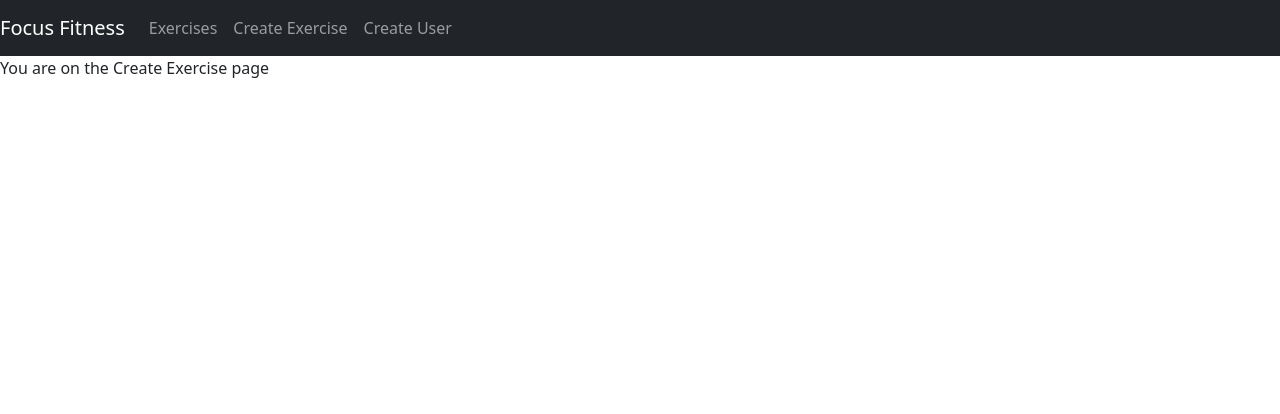
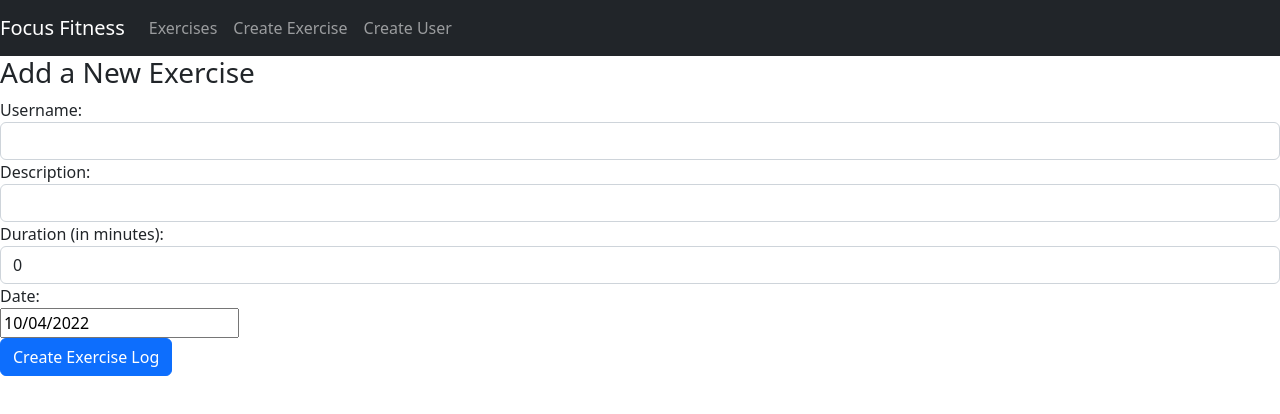
Before and after one commit to maryh1001/finalproject, a React (Create React App) app in the folder client/: page /create in a window 1280 px wide. Shown: the top 414 px of the page. Built offline with nearby package versions, Linux system fonts and the light colour scheme.

Commit message:
Creating the add a new exercise form

```diff
--- a/client/package.json
+++ b/client/package.json
@@ -8,6 +8,7 @@
     "@testing-library/user-event": "^13.5.0",
     "bootstrap": "^5.2.1",
     "react": "^18.2.0",
+    "react-datepicker": "^4.8.0",
     "react-dom": "^18.2.0",
     "react-router-dom": "^6.4.1",
     "react-scripts": "5.0.1",
--- a/client/src/App.js
+++ b/client/src/App.js
@@ -1,4 +1,5 @@
-import {BrowserRouter, Route, Routes} from 'react-router-dom';
+
+import {BrowserRouter, Route, Routes } from 'react-router-dom';
 import Navbar from './components/Navbar';
 import ExercisesList from './components/ExercisesList';
 import EditExercise from './components/EditExercise';
--- a/client/src/components/CreateExercise.js
+++ b/client/src/components/CreateExercise.js
@@ -1,8 +1,77 @@
+import { Component } from 'react';
+import DatePicker from 'react-datepicker';
+import "react-datepicker/dist/react-datepicker.css";
 
-const CreateExercise = () => {
-    return (
-        <div>You are on the Create Exercise page</div>
-    )
+export default class CreateExercise extends Component {
+    constructor(props) {
+        super(props);
+
+        this.state = {
+            username: '',
+            description: '',
+            duration: 0,
+            date: new Date(),
+            users: []
+        }
+    }
+
+
+
+    render() {
+        return (
+        <div>
+          <h3>Add a New Exercise</h3>
+          <form onSubmit={this.onSubmit}>
+            <div className="form-group">
+              <label>Username: </label>
+              <select ref="userInput"
+                  required
+                  className="form-control"
+                  value={this.state.username}
+                  onChange={this.onChangeUsername}>
+                  {
+                    this.state.users.map(function(user) {
+                      return <option
+                        key={user}
+                        value={user}>{user}
+                        </option>;
+                    })
+                  }
+              </select>
+            </div>
+            <div className="form-group">
+              <label>Description: </label>
+              <input  type="text"
+                  required
+                  className="form-control"
+                  value={this.state.description}
+                  onChange={this.onChangeDescription}
+                  />
+            </div>
+            <div className="form-group">
+              <label>Duration (in minutes): </label>
+              <input
+                  type="text"
+                  className="form-control"
+                  value={this.state.duration}
+                  onChange={this.onChangeDuration}
+                  />
+            </div>
+            <div className="form-group">
+              <label>Date: </label>
+              <div>
+                <DatePicker
+                  selected={this.state.date}
+                  onChange={this.onChangeDate}
+                />
+              </div>
+            </div>
+
+            <div className="form-group">
+              <input type="submit" value="Create Exercise Log" className="btn btn-primary" />
+            </div>
+          </form>
+        </div>
+        )
+      }
 }
-
-export default CreateExercise;
--- a/client/src/components/ExercisesList.js
+++ b/client/src/components/ExercisesList.js
@@ -1,9 +1,8 @@
-
 
 const ExercisesList = () => {
     return (
         <div>You are on the Exercises List page</div>
-    )
+    );
 }
 
 export default ExercisesList;
```
Also changed, not shown: client/src/components/Navbar.js (+4 -3 lines), 1 other file (tests, documents, lock files or other folders).
